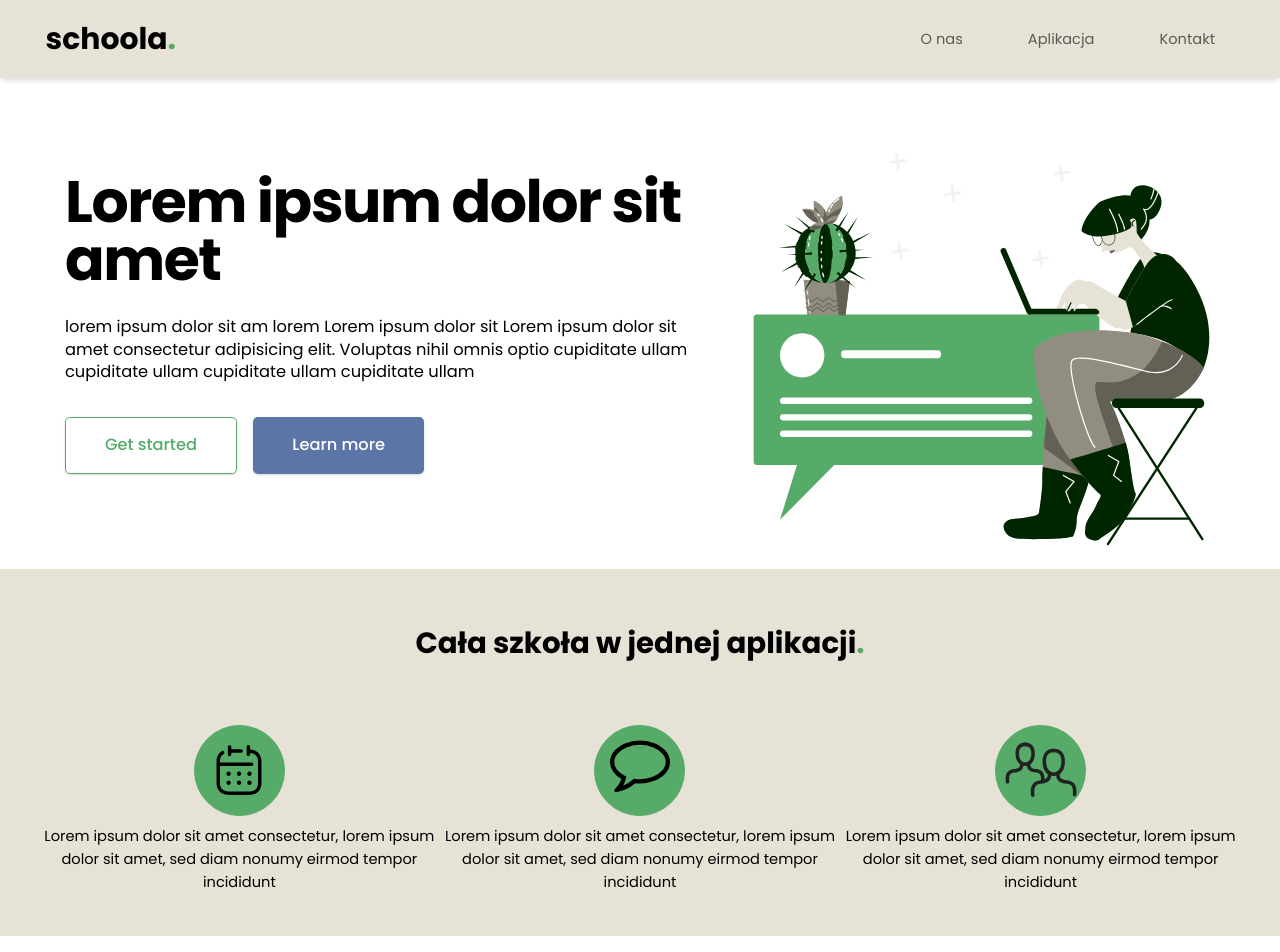
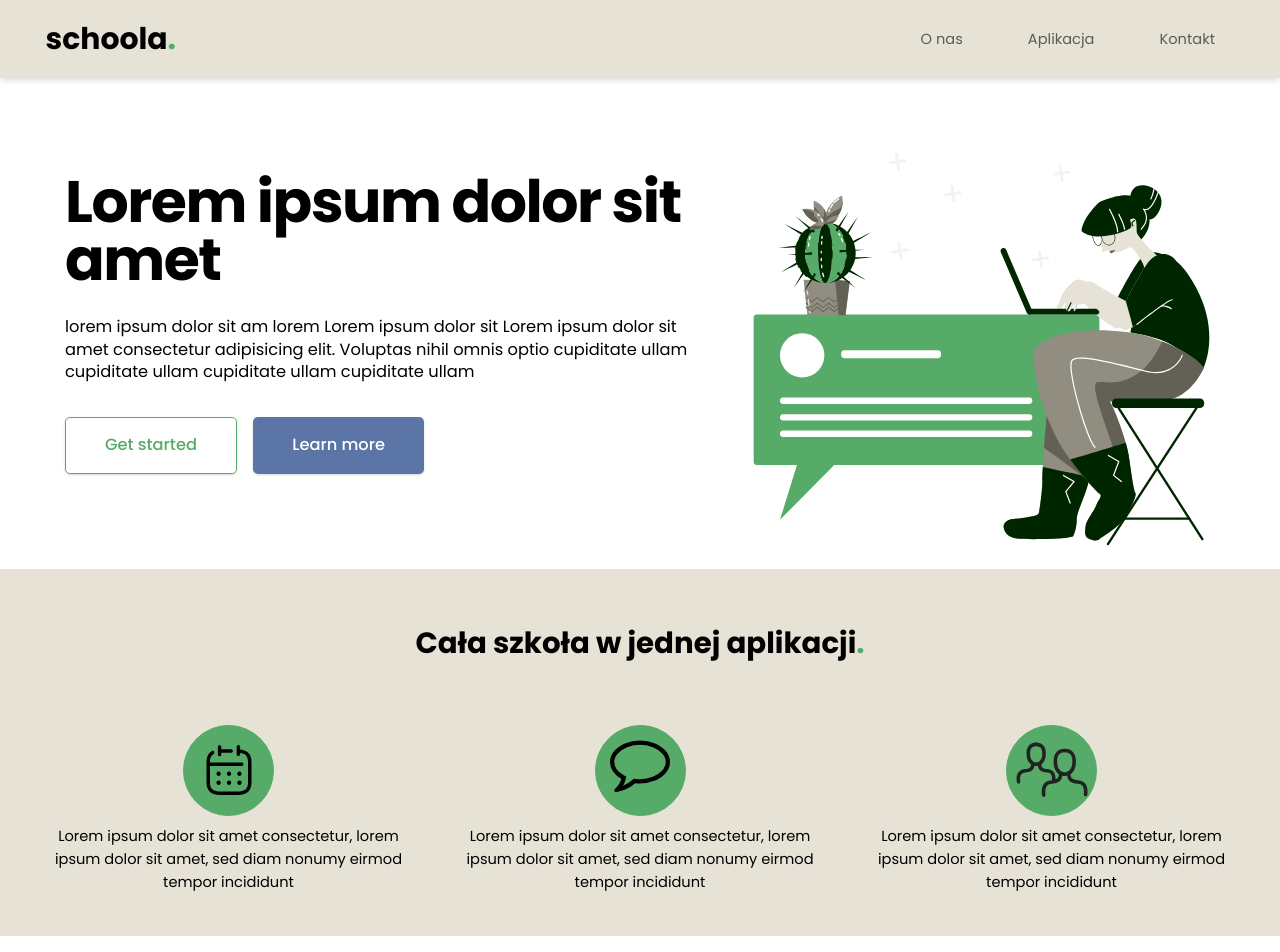
Before and after one commit to schoola-pl/schoola-landing, a Next.js app: page / in a window 1280 px wide. Shown: the top 952 px of the page. Built offline with nearby package versions, Linux system fonts and the light colour scheme.

Commit message:
Edit style of grid in homepage

```diff
--- a/components/organisms/AppIntroductionSection/AppIntroductionSection.tsx
+++ b/components/organisms/AppIntroductionSection/AppIntroductionSection.tsx
@@ -5,7 +5,7 @@ const AppIntroductionSection = () => (
     <h1 className="font-bold text-3xl pt-6 pb-4 text-gray-900 sm:text-4xl md:pb-16 2xl:text-5xl">
       Cała szkoła w jednej aplikacji<span className="text-emerald-dark">.</span>
     </h1>
-    <div className="grid col-span-1 grid-rows-3 gap-y-2.5 place-items-center md:grid-cols-3 md:grid-rows-1 ">
+    <div className="grid col-span-1 grid-rows-3 gap-y-2.5 md:gap-10 place-items-center md:grid-cols-3 md:grid-rows-1 ">
       <div className="m-1">
         <div className="flex justify-center items-center m-3">
           <div className="h-28 w-28 overflow-hidden flex justify-center items-center border  border-emerald-dark rounded-full bg-emerald-dark">
```
